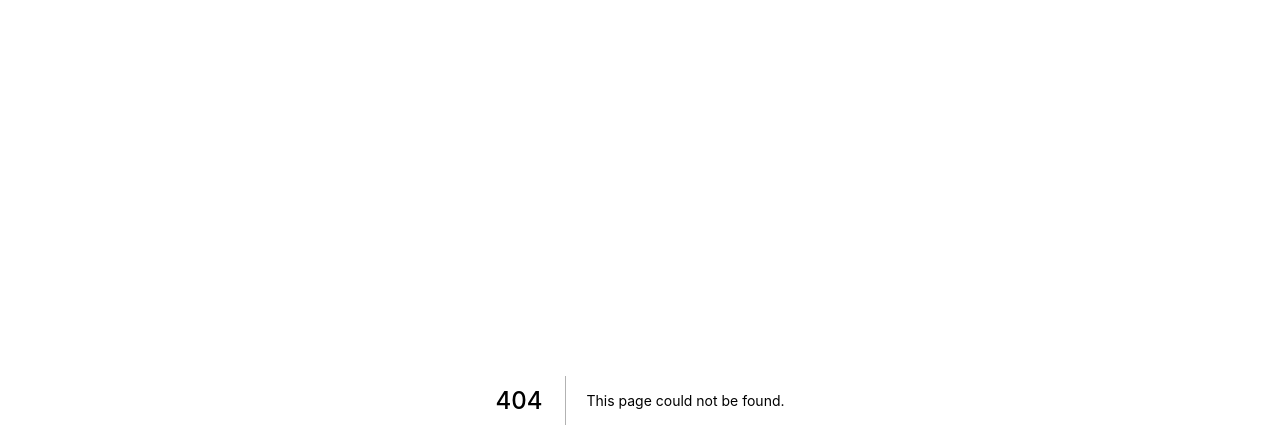
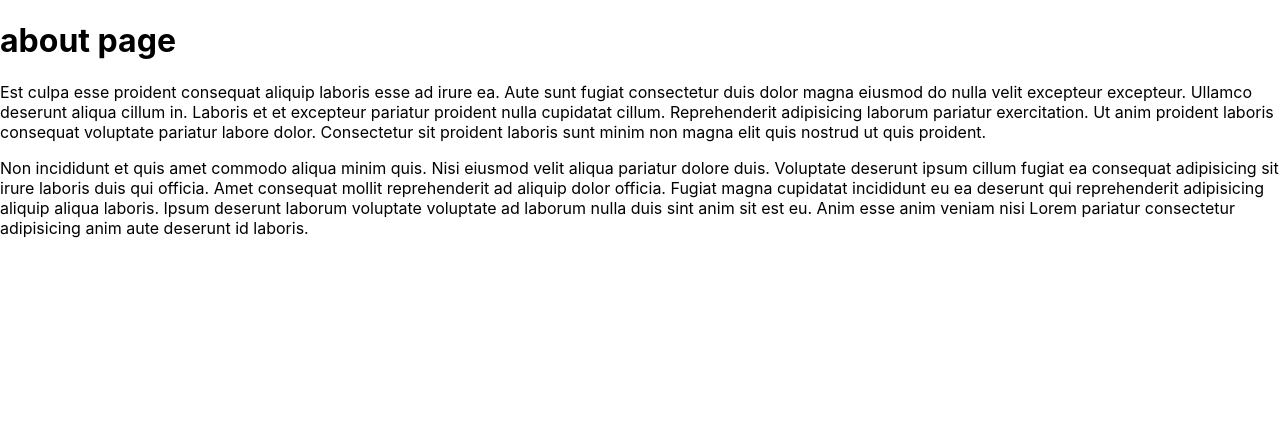
Before and after one commit to andriyfm/next-ninjalist, a Next.js app: page /about in a window 1280 px wide. Before the commit this address had no page. Shown: the top 448 px of the page. Built offline with nearby package versions, Linux system fonts and the light colour scheme.

Commit message:
Create about page

```diff
--- /dev/null
+++ b/src/pages/about/index.tsx
@@ -0,0 +1,26 @@
+export default function about() {
+  return (
+    <div>
+      <h1>about page</h1>
+      <p>
+        Est culpa esse proident consequat aliquip laboris esse ad irure ea. Aute
+        sunt fugiat consectetur duis dolor magna eiusmod do nulla velit
+        excepteur excepteur. Ullamco deserunt aliqua cillum in. Laboris et et
+        excepteur pariatur proident nulla cupidatat cillum. Reprehenderit
+        adipisicing laborum pariatur exercitation. Ut anim proident laboris
+        consequat voluptate pariatur labore dolor. Consectetur sit proident
+        laboris sunt minim non magna elit quis nostrud ut quis proident.
+      </p>
+      <p>
+        Non incididunt et quis amet commodo aliqua minim quis. Nisi eiusmod
+        velit aliqua pariatur dolore duis. Voluptate deserunt ipsum cillum
+        fugiat ea consequat adipisicing sit irure laboris duis qui officia. Amet
+        consequat mollit reprehenderit ad aliquip dolor officia. Fugiat magna
+        cupidatat incididunt eu ea deserunt qui reprehenderit adipisicing
+        aliquip aliqua laboris. Ipsum deserunt laborum voluptate voluptate ad
+        laborum nulla duis sint anim sit est eu. Anim esse anim veniam nisi
+        Lorem pariatur consectetur adipisicing anim aute deserunt id laboris.
+      </p>
+    </div>
+  );
+}
```
